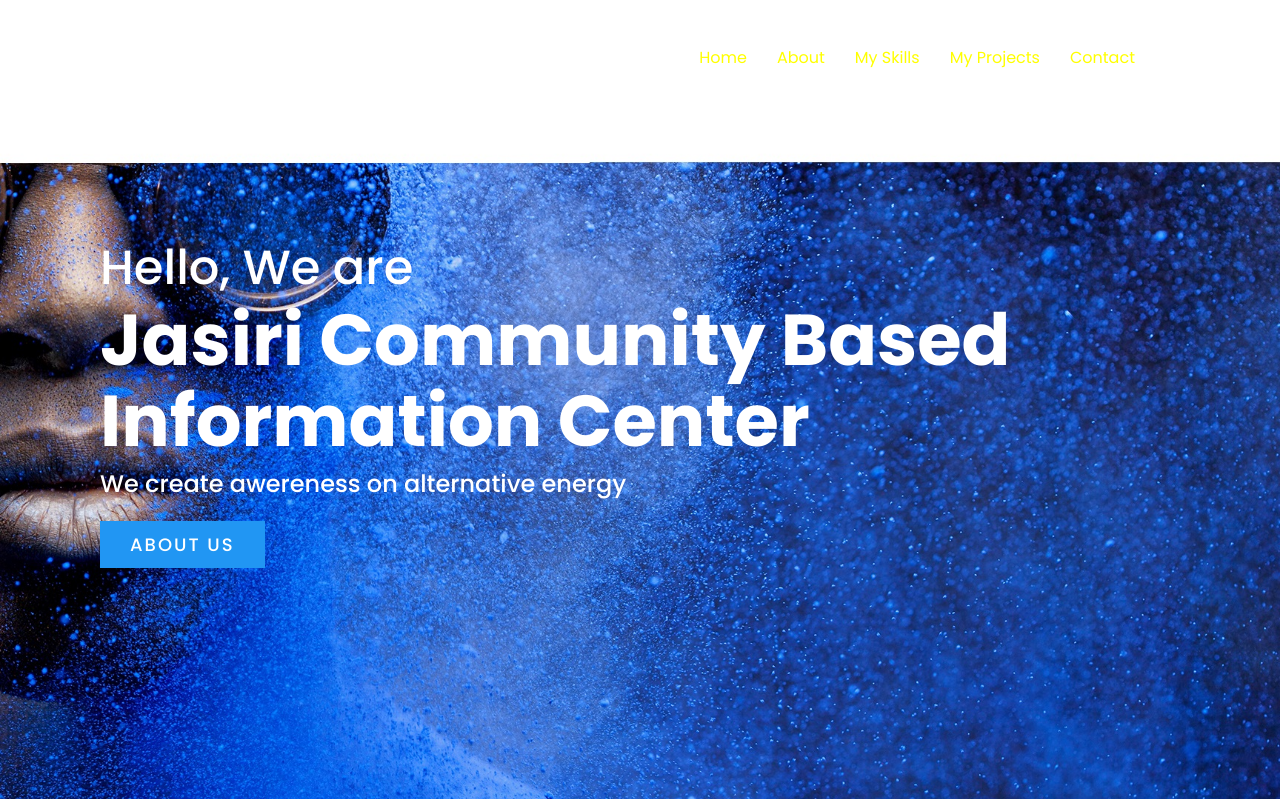
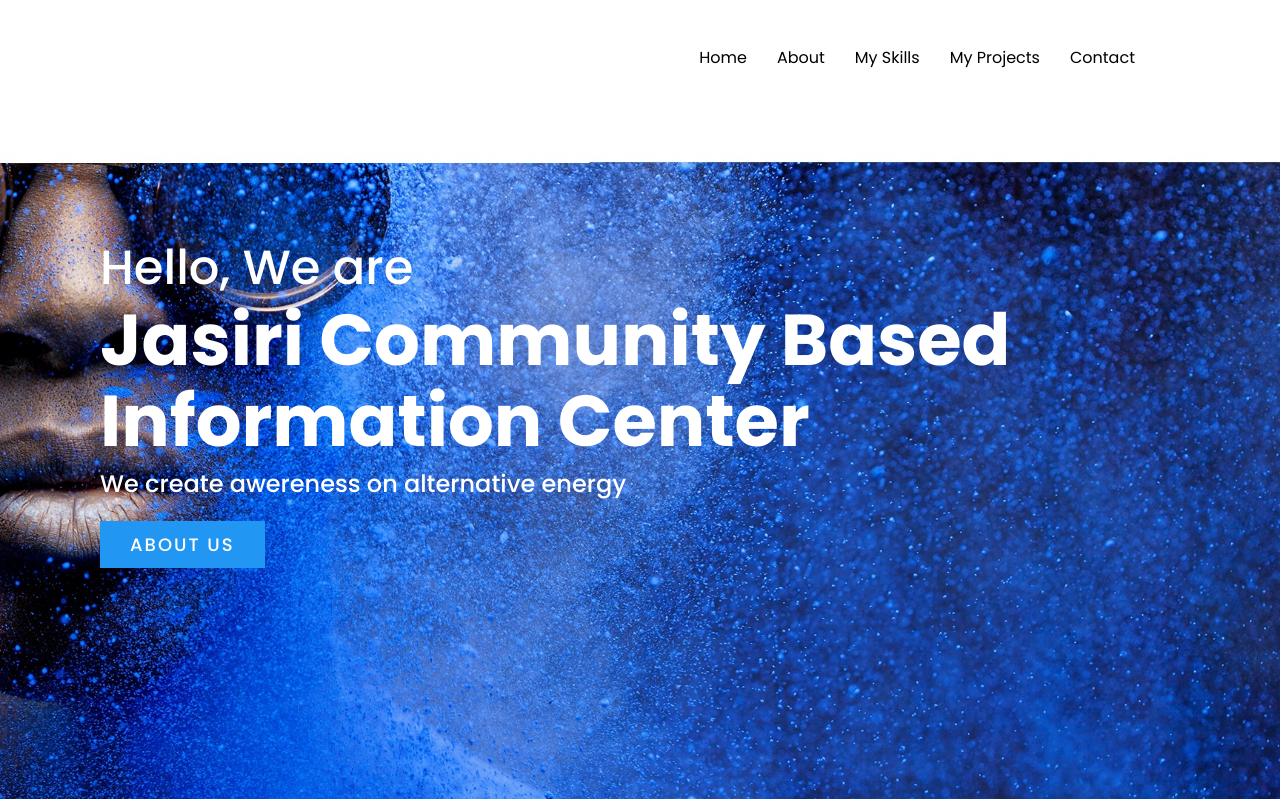
Before and after one commit to AdrianOmondi/Jasirielizabethsarahfredrickadrian, a PHP site: page /index.html in a window 1280 px wide. Shown: the top 799 px of the page. Run offline with PHP 8.4, Linux system fonts and the light colour scheme.

Commit message:
Update style.css

```diff
--- a/style.css
+++ b/style.css
@@ -84,7 +84,7 @@ header .logo
 }
 header.sticky .logo
 {
-	color:#111;
+	color:#000000;
 }
 header ul
 {
@@ -101,7 +101,7 @@ header ul li a
 	position: relative;
 	display: inline-block;
 	margin:0 15px ;
-	color: #FFFF00;
+	color: #000000;
 	text-decoration: none;
 }
 header.sticky ul li a
```
